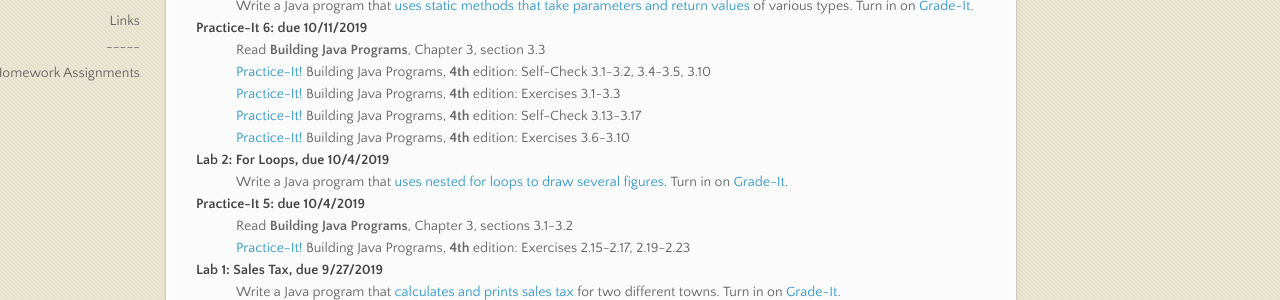
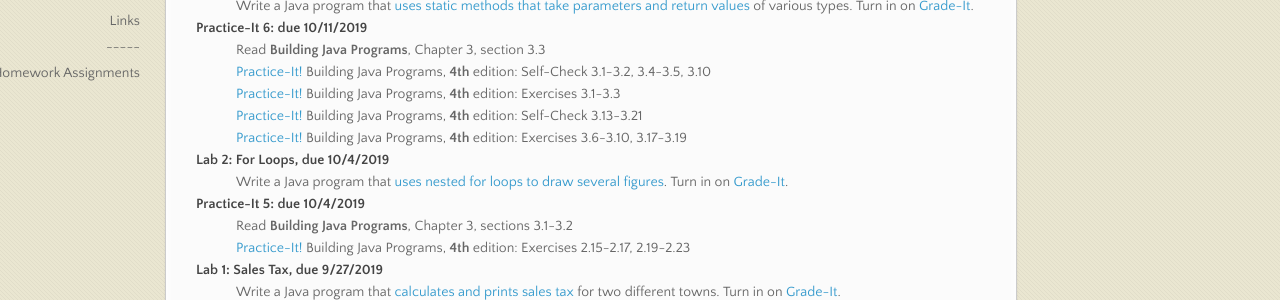
Before and after one commit to stutlerk/ihs-website, a Jekyll site: the page built from _apcsa/homework.html, in a window 1280 px wide and 1006 px high. Shown: the part 284-584 px from the top of the window. Built offline with Jekyll 4.4.1, drawn with Linux system fonts in a browser that asks for light colours; nearby versions of some CDN libraries.

Commit message:
Update homework.html

```diff
--- a/_apcsa/homework.html
+++ b/_apcsa/homework.html
@@ -18,8 +18,8 @@
     <dd>Read <b>Building Java Programs</b>, Chapter 3, section 3.3</dd>
     <dd><a href="https://practiceit.cs.washington.edu/" target="_blank">Practice-It!</a> Building Java Programs, <b>4th</b> edition: Self-Check 3.1-3.2, 3.4-3.5, 3.10</dd>
     <dd><a href="https://practiceit.cs.washington.edu/" target="_blank">Practice-It!</a> Building Java Programs, <b>4th</b> edition: Exercises 3.1-3.3</dd>
-    <dd><a href="https://practiceit.cs.washington.edu/" target="_blank">Practice-It!</a> Building Java Programs, <b>4th</b> edition: Self-Check 3.13-3.17</dd>
-    <dd><a href="https://practiceit.cs.washington.edu/" target="_blank">Practice-It!</a> Building Java Programs, <b>4th</b> edition: Exercises 3.6-3.10</dd>
+    <dd><a href="https://practiceit.cs.washington.edu/" target="_blank">Practice-It!</a> Building Java Programs, <b>4th</b> edition: Self-Check 3.13-3.21</dd>
+    <dd><a href="https://practiceit.cs.washington.edu/" target="_blank">Practice-It!</a> Building Java Programs, <b>4th</b> edition: Exercises 3.6-3.10, 3.17-3.19</dd>
 
     <dt>Lab 2: For Loops, due 10/4/2019</dt>
     <dd>Write a Java program that <a href="https://issaquahwednet-my.sharepoint.com/:w:/g/personal/stutlerk_issaquah_wednet_edu/EZg9RCM5VvJMr0f232UXygsBRsIDb5GkcU2kA564uhHNtQ?e=J70kRe" target="_blank">uses nested for loops to draw several figures</a>. Turn in on <a href="https://gradeit-hs.cs.washington.edu/issaquah/" target="_blank">Grade-It</a>.</dd>
```
